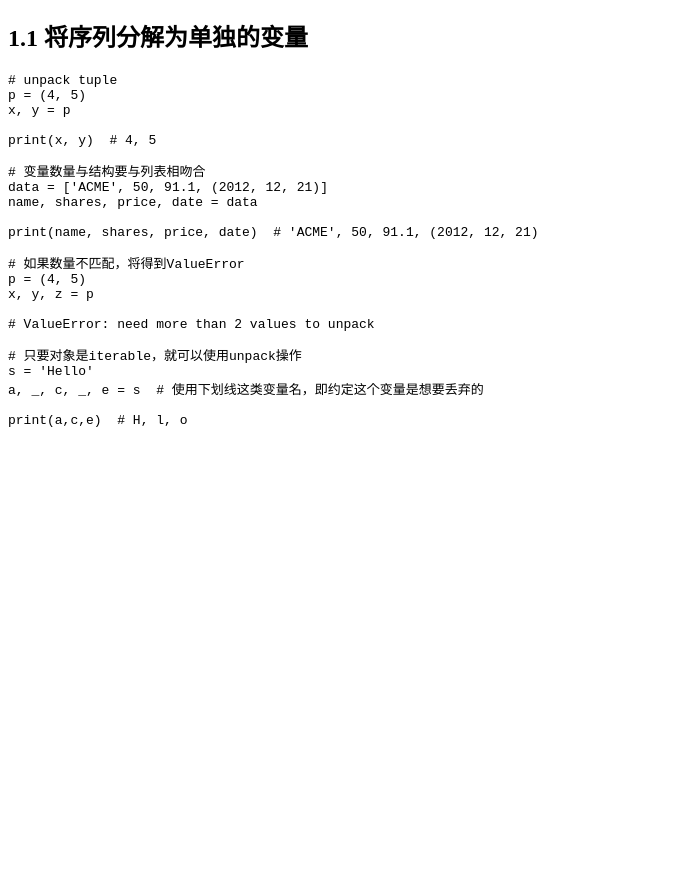
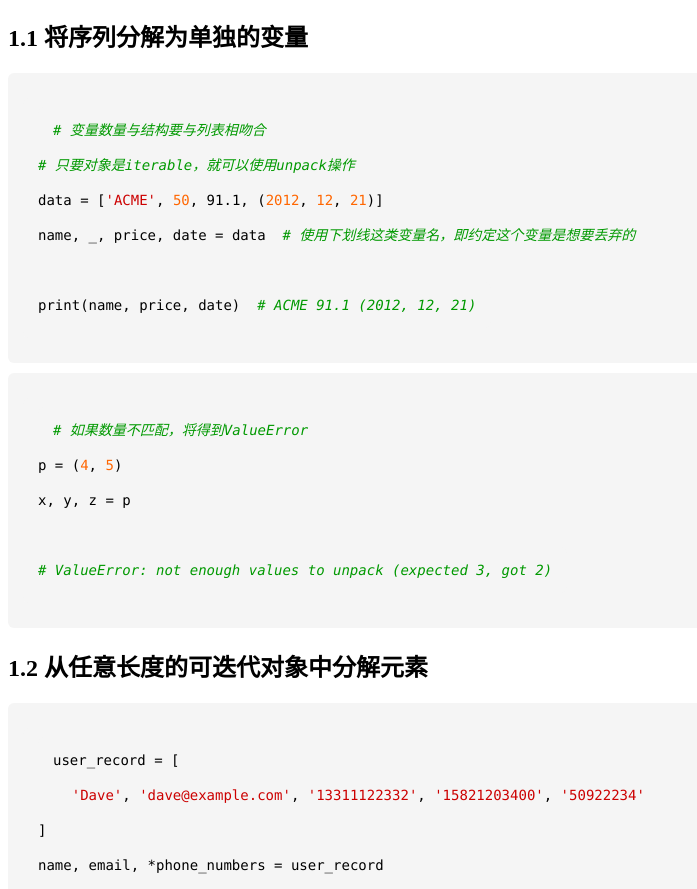
Before and after one commit to iiitutu/iiitutu.github.io, a plain HTML site: page blogs/books/python-cookbook/chapter1.html in a window 1280 px wide. Shown: the part 57-946 px from the top of the page, without its empty margins (0-697 px from the left). Before the commit the page ends 800 px from the top, so only its background shows below. Drawn offline with Linux system fonts and the light colour scheme.

Commit message:
docs(blogs): chapter1, 1.2

```diff
--- a/blogs/books/python-cookbook/chapter1.html
+++ b/blogs/books/python-cookbook/chapter1.html
@@ -1,26 +1,65 @@
+<head>
+  <style>
+    /* 代码块容器样式：背景、内边距、边框 */
+    .sourceCode {
+      background-color: #f5f5f5; /* 浅灰背景 */
+      padding: 15px;
+      border-radius: 6px; /* 圆角 */
+      margin: 10px 0;
+      overflow-x: auto; /* 横向滚动（防止代码过长溢出） */
+    }
+    /* 代码文本样式：等宽字体、大小 */
+    .sourceCode pre code {
+      font-family: 'Consolas', 'Monaco', monospace; /* 等宽字体 */
+      font-size: 14px;
+      line-height: 2.5;
+    }
+    /* Python特定样式：关键字、注释、字符串 */
+    .sourceCode.python .kw { color: #006699; font-weight: bold; } /* 关键字（print、class等） */
+    .sourceCode.python .co { color: #009900; font-style: italic; } /* 注释（# 开头） */
+    .sourceCode.python .st { color: #cc0000; } /* 字符串（''或""包裹） */
+    .sourceCode.python .dv { color: #ff6600; } /* 数字（整数、浮点数） */
+  </style>
+</head>
 <h1 id="第一章---数据结构和算法">第一章 - 数据结构和算法</h1>
 <h2 id="将序列分解为单独的变量">1.1 将序列分解为单独的变量</h2>
 <div class="sourceCode" id="cb1"><pre
-class="sourceCode python"><code class="sourceCode python"><span id="cb1-1"><a href="#cb1-1" aria-hidden="true" tabindex="-1"></a><span class="co"># unpack tuple</span></span>
-<span id="cb1-2"><a href="#cb1-2" aria-hidden="true" tabindex="-1"></a>p <span class="op">=</span> (<span class="dv">4</span>, <span class="dv">5</span>)</span>
-<span id="cb1-3"><a href="#cb1-3" aria-hidden="true" tabindex="-1"></a>x, y <span class="op">=</span> p</span>
-<span id="cb1-4"><a href="#cb1-4" aria-hidden="true" tabindex="-1"></a></span>
-<span id="cb1-5"><a href="#cb1-5" aria-hidden="true" tabindex="-1"></a><span class="bu">print</span>(x, y)  <span class="co"># 4, 5</span></span></code></pre></div>
+class="sourceCode python"><code class="sourceCode python"><span id="cb1-1"><a href="#cb1-1" aria-hidden="true" tabindex="-1"></a><span class="co"># 变量数量与结构要与列表相吻合</span></span>
+<span id="cb1-2"><a href="#cb1-2" aria-hidden="true" tabindex="-1"></a><span class="co"># 只要对象是iterable，就可以使用unpack操作</span></span>
+<span id="cb1-3"><a href="#cb1-3" aria-hidden="true" tabindex="-1"></a>data <span class="op">=</span> [<span class="st">&#39;ACME&#39;</span>, <span class="dv">50</span>, <span class="fl">91.1</span>, (<span class="dv">2012</span>, <span class="dv">12</span>, <span class="dv">21</span>)]</span>
+<span id="cb1-4"><a href="#cb1-4" aria-hidden="true" tabindex="-1"></a>name, _, price, date <span class="op">=</span> data  <span class="co"># 使用下划线这类变量名，即约定这个变量是想要丢弃的</span></span>
+<span id="cb1-5"><a href="#cb1-5" aria-hidden="true" tabindex="-1"></a></span>
+<span id="cb1-6"><a href="#cb1-6" aria-hidden="true" tabindex="-1"></a><span class="bu">print</span>(name, price, date)  <span class="co"># ACME 91.1 (2012, 12, 21)</span></span></code></pre></div>
 <div class="sourceCode" id="cb2"><pre
-class="sourceCode python"><code class="sourceCode python"><span id="cb2-1"><a href="#cb2-1" aria-hidden="true" tabindex="-1"></a><span class="co"># 变量数量与结构要与列表相吻合</span></span>
-<span id="cb2-2"><a href="#cb2-2" aria-hidden="true" tabindex="-1"></a>data <span class="op">=</span> [<span class="st">&#39;ACME&#39;</span>, <span class="dv">50</span>, <span class="fl">91.1</span>, (<span class="dv">2012</span>, <span class="dv">12</span>, <span class="dv">21</span>)]</span>
-<span id="cb2-3"><a href="#cb2-3" aria-hidden="true" tabindex="-1"></a>name, shares, price, date <span class="op">=</span> data</span>
+class="sourceCode python"><code class="sourceCode python"><span id="cb2-1"><a href="#cb2-1" aria-hidden="true" tabindex="-1"></a><span class="co"># 如果数量不匹配，将得到ValueError</span></span>
+<span id="cb2-2"><a href="#cb2-2" aria-hidden="true" tabindex="-1"></a>p <span class="op">=</span> (<span class="dv">4</span>, <span class="dv">5</span>)</span>
+<span id="cb2-3"><a href="#cb2-3" aria-hidden="true" tabindex="-1"></a>x, y, z <span class="op">=</span> p</span>
 <span id="cb2-4"><a href="#cb2-4" aria-hidden="true" tabindex="-1"></a></span>
-<span id="cb2-5"><a href="#cb2-5" aria-hidden="true" tabindex="-1"></a><span class="bu">print</span>(name, shares, price, date)  <span class="co"># &#39;ACME&#39;, 50, 91.1, (2012, 12, 21)</span></span></code></pre></div>
+<span id="cb2-5"><a href="#cb2-5" aria-hidden="true" tabindex="-1"></a><span class="co"># ValueError: not enough values to unpack (expected 3, got 2)</span></span></code></pre></div>
+<h2 id="从任意长度的可迭代对象中分解元素">1.2
+从任意长度的可迭代对象中分解元素</h2>
 <div class="sourceCode" id="cb3"><pre
-class="sourceCode python"><code class="sourceCode python"><span id="cb3-1"><a href="#cb3-1" aria-hidden="true" tabindex="-1"></a><span class="co"># 如果数量不匹配，将得到ValueError</span></span>
-<span id="cb3-2"><a href="#cb3-2" aria-hidden="true" tabindex="-1"></a>p <span class="op">=</span> (<span class="dv">4</span>, <span class="dv">5</span>)</span>
-<span id="cb3-3"><a href="#cb3-3" aria-hidden="true" tabindex="-1"></a>x, y, z <span class="op">=</span> p</span>
-<span id="cb3-4"><a href="#cb3-4" aria-hidden="true" tabindex="-1"></a></span>
-<span id="cb3-5"><a href="#cb3-5" aria-hidden="true" tabindex="-1"></a><span class="co"># ValueError: need more than 2 values to unpack</span></span></code></pre></div>
+class="sourceCode python"><code class="sourceCode python"><span id="cb3-1"><a href="#cb3-1" aria-hidden="true" tabindex="-1"></a>user_record <span class="op">=</span> [</span>
+<span id="cb3-2"><a href="#cb3-2" aria-hidden="true" tabindex="-1"></a>    <span class="st">&#39;Dave&#39;</span>, <span class="st">&#39;dave@example.com&#39;</span>, <span class="st">&#39;13311122332&#39;</span>, <span class="st">&#39;15821203400&#39;</span>, <span class="st">&#39;50922234&#39;</span></span>
+<span id="cb3-3"><a href="#cb3-3" aria-hidden="true" tabindex="-1"></a>]</span>
+<span id="cb3-4"><a href="#cb3-4" aria-hidden="true" tabindex="-1"></a>name, email, <span class="op">*</span>phone_numbers <span class="op">=</span> user_record</span>
+<span id="cb3-5"><a href="#cb3-5" aria-hidden="true" tabindex="-1"></a></span>
+<span id="cb3-6"><a href="#cb3-6" aria-hidden="true" tabindex="-1"></a><span class="bu">print</span>(name, email)  <span class="co"># Dave dave@example.com</span></span>
+<span id="cb3-7"><a href="#cb3-7" aria-hidden="true" tabindex="-1"></a><span class="bu">print</span>(phone_numbers)  <span class="co"># [&#39;13311122332&#39;, &#39;15821203400&#39;, &#39;50922234&#39;]</span></span></code></pre></div>
 <div class="sourceCode" id="cb4"><pre
-class="sourceCode python"><code class="sourceCode python"><span id="cb4-1"><a href="#cb4-1" aria-hidden="true" tabindex="-1"></a><span class="co"># 只要对象是iterable，就可以使用unpack操作</span></span>
-<span id="cb4-2"><a href="#cb4-2" aria-hidden="true" tabindex="-1"></a>s <span class="op">=</span> <span class="st">&#39;Hello&#39;</span></span>
-<span id="cb4-3"><a href="#cb4-3" aria-hidden="true" tabindex="-1"></a>a, _, c, _, e <span class="op">=</span> s  <span class="co"># 使用下划线这类变量名，即约定这个变量是想要丢弃的</span></span>
-<span id="cb4-4"><a href="#cb4-4" aria-hidden="true" tabindex="-1"></a></span>
-<span id="cb4-5"><a href="#cb4-5" aria-hidden="true" tabindex="-1"></a><span class="bu">print</span>(a,c,e)  <span class="co"># H, l, o</span></span></code></pre></div>
+class="sourceCode python"><code class="sourceCode python"><span id="cb4-1"><a href="#cb4-1" aria-hidden="true" tabindex="-1"></a>records <span class="op">=</span> [</span>
+<span id="cb4-2"><a href="#cb4-2" aria-hidden="true" tabindex="-1"></a>    {<span class="st">&#39;foo&#39;</span>, <span class="dv">1</span>, <span class="dv">2</span>},</span>
+<span id="cb4-3"><a href="#cb4-3" aria-hidden="true" tabindex="-1"></a>    {<span class="st">&#39;bar&#39;</span>, <span class="st">&#39;hello&#39;</span>},</span>
+<span id="cb4-4"><a href="#cb4-4" aria-hidden="true" tabindex="-1"></a>    {<span class="st">&#39;foo&#39;</span>, <span class="dv">3</span>, <span class="dv">4</span>},</span>
+<span id="cb4-5"><a href="#cb4-5" aria-hidden="true" tabindex="-1"></a>]</span>
+<span id="cb4-6"><a href="#cb4-6" aria-hidden="true" tabindex="-1"></a></span>
+<span id="cb4-7"><a href="#cb4-7" aria-hidden="true" tabindex="-1"></a><span class="cf">for</span> tag, <span class="op">*</span>args <span class="kw">in</span> records:</span>
+<span id="cb4-8"><a href="#cb4-8" aria-hidden="true" tabindex="-1"></a>    <span class="cf">if</span> tag <span class="op">==</span> <span class="st">&#39;foo&#39;</span>:</span>
+<span id="cb4-9"><a href="#cb4-9" aria-hidden="true" tabindex="-1"></a>        <span class="bu">print</span>(args)</span>
+<span id="cb4-10"><a href="#cb4-10" aria-hidden="true" tabindex="-1"></a>    <span class="cf">else</span>:</span>
+<span id="cb4-11"><a href="#cb4-11" aria-hidden="true" tabindex="-1"></a>        <span class="bu">print</span>(<span class="st">&#39;bar&#39;</span>, args)</span>
+<span id="cb4-12"><a href="#cb4-12" aria-hidden="true" tabindex="-1"></a><span class="co">&quot;&quot;&quot;</span></span>
+<span id="cb4-13"><a href="#cb4-13" aria-hidden="true" tabindex="-1"></a><span class="co">[2, 1]</span></span>
+<span id="cb4-14"><a href="#cb4-14" aria-hidden="true" tabindex="-1"></a><span class="co">bar [&#39;bar&#39;]</span></span>
+<span id="cb4-15"><a href="#cb4-15" aria-hidden="true" tabindex="-1"></a><span class="co">[3, 4]</span></span>
+<span id="cb4-16"><a href="#cb4-16" aria-hidden="true" tabindex="-1"></a><span class="co">&quot;&quot;&quot;</span></span></code></pre></div>
```
Also changed, not shown: 1 other file.
